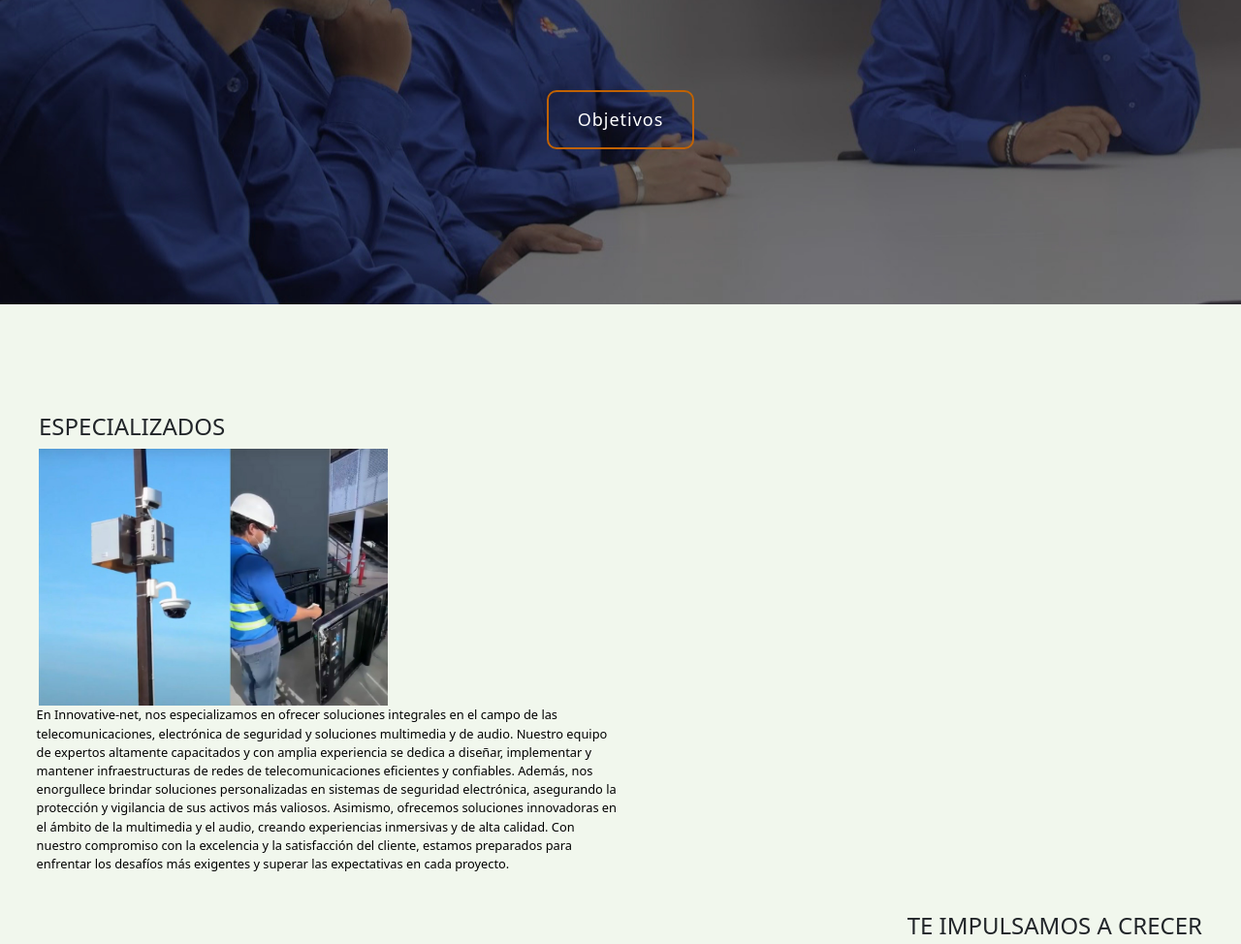
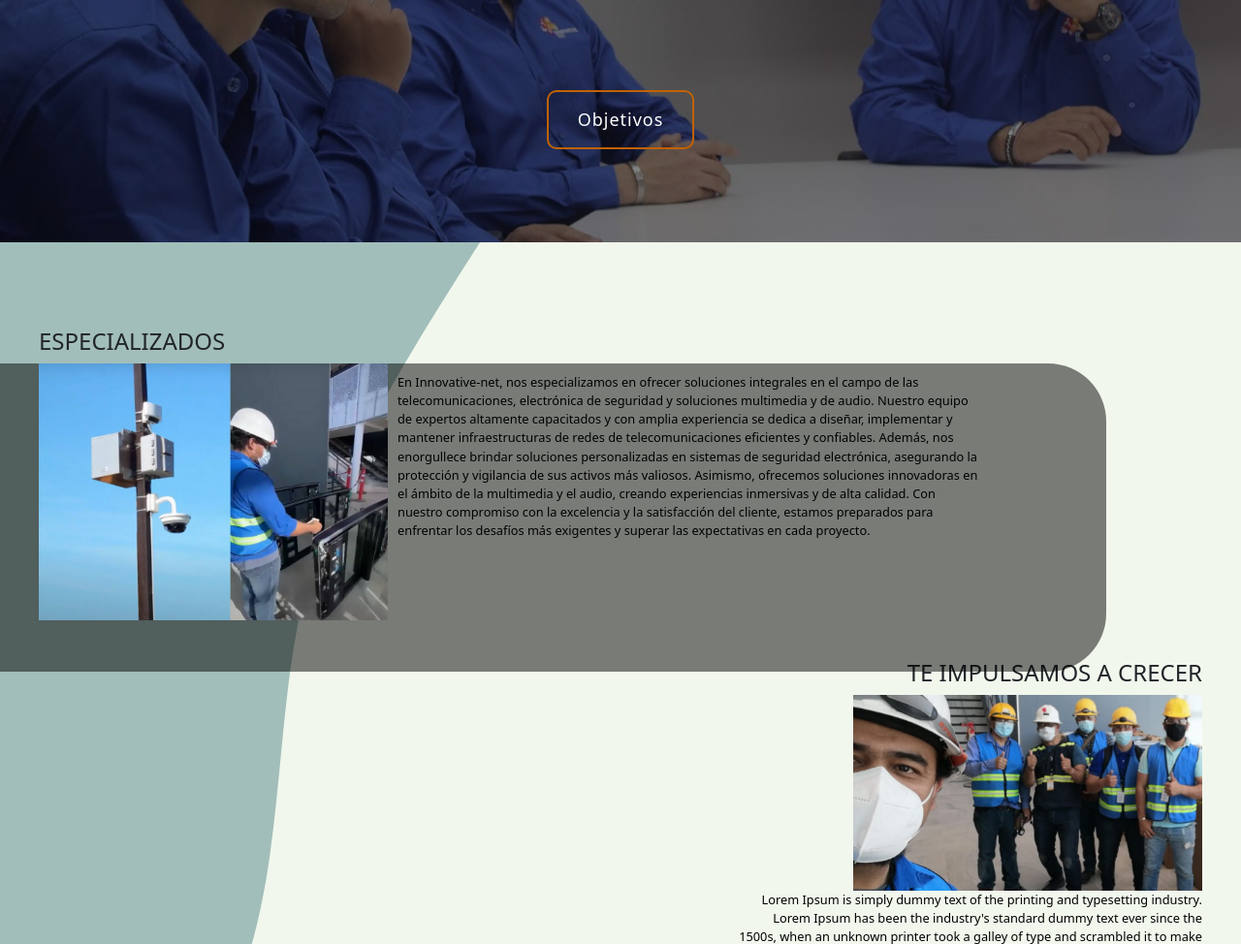
Before and after one commit to Innovative-net-mx/innovative-Webpage, a Django app: page / in a window 1280 px wide. Shown: the part 2675-3649 px from the top of the page at 97% size. Run offline with Django 3.2, Linux system fonts and the light colour scheme; some libraries are stand-ins or nearby versions.

Commit message:
fondosvg-estilo.1

```diff
--- a/homepage/static/css/estilo.css
+++ b/homepage/static/css/estilo.css
@@ -181,6 +181,7 @@
  .imgesp {
      width: 30%;
      height: auto;
+     z-index: 2;
  }
 
  .butnos {
@@ -334,7 +335,14 @@
  }
 
  .contdetnos {
-     margin: 40px
+     margin: 40px;
+ }
+ .contnosgen{
+    background-image: url(img/seccion_aboutus.svg);
+background-size: cover;
+background-repeat: no-repeat;
+background-position: center;
+margin-top:-5%;
  }
 
  .letters {
@@ -342,6 +350,8 @@
      color: black;
      font-size: 80%;
      margin-left: -0.2%;
+     margin: 10px;
+     z-index: 2;
  }
 
  .letters2 {
--- a/homepage/templates/homepage/home_ruben.html
+++ b/homepage/templates/homepage/home_ruben.html
@@ -161,19 +161,39 @@
   <button class="btnnosotros"> Objetivos
   </button>
 </a>
+<style>
 
+.divcontletras{
+  display: flex;
+  justify-content:start;
+}
+.gris{
+  background-color: black;
+  width: 96%;
+  border-radius: 60px;
+  height: 318px;
+  opacity: 0.5;
+  z-index: 1;
+  margin-left:-10% ;
+  position: absolute;
+}
+
+
+</style>
   </center>
 </div>
-<br><br><br>
-
+  <div class="contnosgen">
+    <br><br>
 <div class="contdetnos">
 
   <h3 class="titapsobnons">ESPECIALIZADOS</h3>
 
+  <div class="divcontletras">
+ <div class="gris"></div>
   <img class="imgesp" src="static/css/img/especializados.jpg" alt="" id="animado">
 
   <P class="letters">En Innovative-net, nos especializamos en ofrecer soluciones integrales en el campo de las telecomunicaciones, electrónica de seguridad y soluciones multimedia y de audio. Nuestro equipo de expertos altamente capacitados y con amplia experiencia se dedica a diseñar, implementar y mantener infraestructuras de redes de telecomunicaciones eficientes y confiables. Además, nos enorgullece brindar soluciones personalizadas en sistemas de seguridad electrónica, asegurando la protección y vigilancia de sus activos más valiosos. Asimismo, ofrecemos soluciones innovadoras en el ámbito de la multimedia y el audio, creando experiencias inmersivas y de alta calidad. Con nuestro compromiso con la excelencia y la satisfacción del cliente, estamos preparados para enfrentar los desafíos más exigentes y superar las expectativas en cada proyecto. </P>
-
+</div>
 </div>
 
 <div class="impnos">
@@ -189,7 +209,8 @@
 <div class="contdetnos">
 
   <h3  class="titapsobnons">PROVEEMOS</h3>
-
+  <div class="divcontletras">
+    <div class="gris"></div>
   <img class="imgesp"src="static/css/img/provnos.jpg" alt=""id="animadotercero">
 
   <P class="letters">En Innovative-net, ofrecemos una amplia gama de soluciones integrales en redes de telecomunicaciones, seguridad electrónica y multimedia.<br>
@@ -199,10 +220,9 @@
     3. Soluciones multimedia: Instalamos sistemas de sonido, proyección y pantallas interactivas para crear experiencias multimedia inmersivas.<br>
     4. Asesoramiento técnico: Nuestro equipo experto ofrece asesoramiento especializado en todas nuestras áreas de especialización.<br>
     En Innovative-net, nos dedicamos a brindar soluciones de alta calidad y excelencia en el servicio al cliente. Trabajamos en estrecha colaboración con nuestros clientes para asegurar el éxito de sus proyectos y alcanzar sus objetivos con soluciones confiables y vanguardistas. </P>
-  <br><br>
-
 </div>
-
+</div>
+<br><br>
 <script>
 
   window.addEventListener('scroll', function() {
@@ -235,6 +255,7 @@
   </video>
   <a href="https://www.youtube.com/watch?v=L6ti9P1SMVw"><img class="iconyoutubevid" src="static/css/img/logoyoutube.png"></a>
 </div>
+</div>
 <br><br>
 
 {% endblock %}
```
Also changed, not shown: homepage/static/css/img/seccion_aboutus.svg (added).
